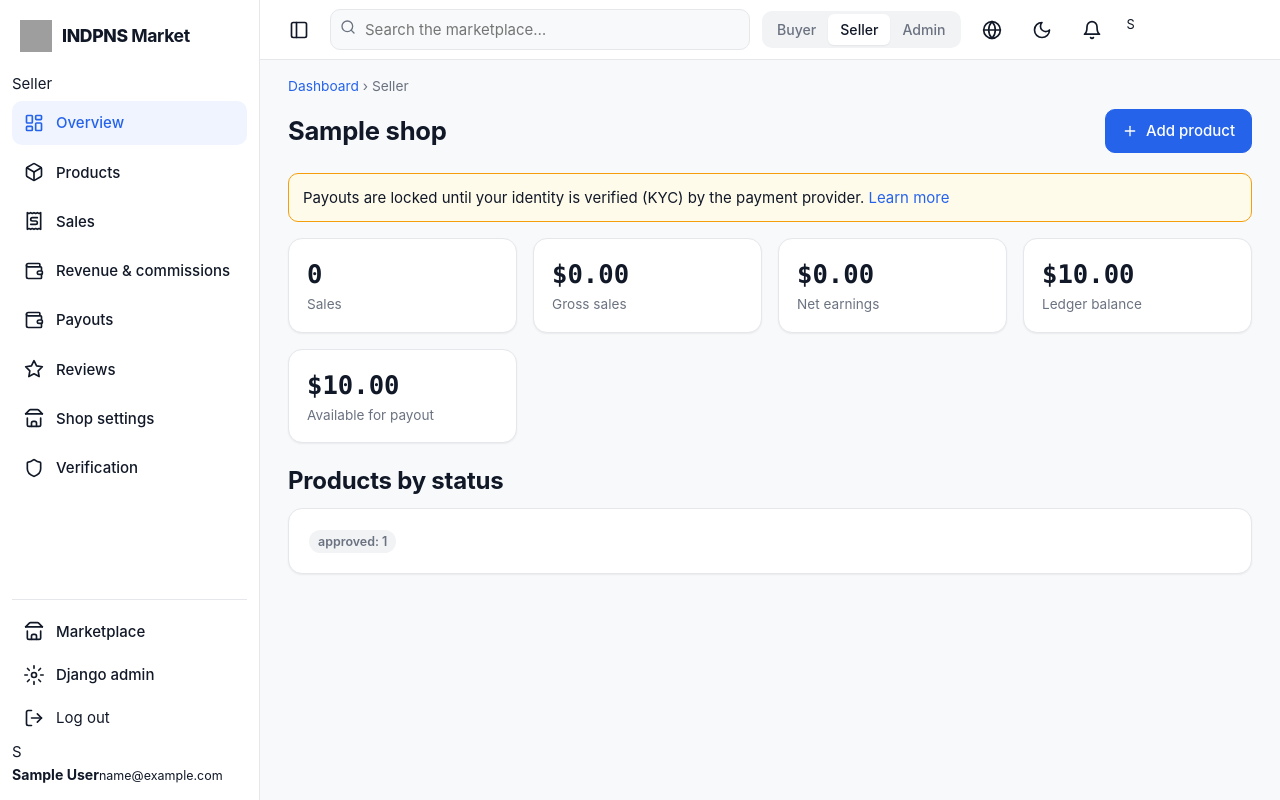
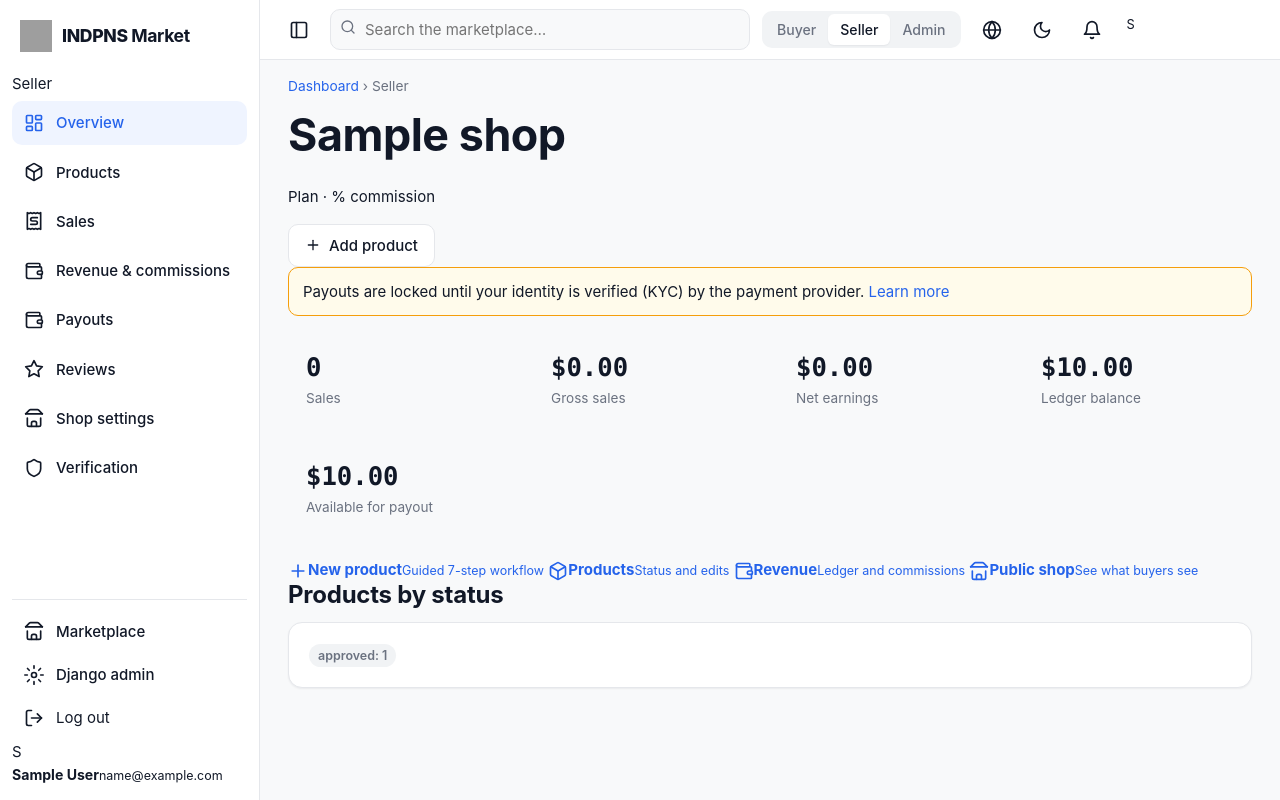
Before and after one commit to MindusX/INDPNS-MARKET, a Django app: page /dashboard/seller/ in a window 1280 px wide. Run offline with Django 5.2, Linux system fonts and the light colour scheme; a user stored in the database is signed in; tables that the repository leaves empty hold one stand-in row (values such as "Sample post"); data that the repository does not hold is empty; parts of the project's set-up code (start-up, migrations or seed data) failed here and were passed over; grey boxes are pictures that could not be loaded.

Commit message:
Add files via upload

```diff
--- a/templates/dashboard/seller/home.html
+++ b/templates/dashboard/seller/home.html
@@ -2,14 +2,17 @@
 {% load i18n core_tags %}
 {% block title %}{% trans "Seller overview" %}{% endblock %}
 {% block content %}
-<div class="page-head"><h1>{{ shop.name }}</h1><a class="btn btn-primary" href="{% url 'dashboard:product_new' %}">{% icon "plus" 16 %} {% trans "Add product" %}</a></div>
+<div class="welcome"><div><h1>{{ shop.name }}</h1><p>{% blocktrans with p=shop.plan.name c=shop.plan.commission_percent %}Plan {{ p }} · {{ c }}% commission{% endblocktrans %}</p></div><a class="btn" href="{% url 'dashboard:product_new' %}">{% icon "plus" 16 %} {% trans "Add product" %}</a></div>
 {% if problems_hint %}<div class="notice">{% trans "Payouts are locked until your identity is verified (KYC) by the payment provider." %} <a href="{% url 'dashboard:seller_verification' %}">{% trans "Learn more" %}</a></div>{% endif %}
 <div class="stats">
-<div class="card stat"><div class="v">{{ n_sales }}</div><div class="l">{% trans "Sales" %}</div></div>
-<div class="card stat"><div class="v">{{ gross|money }}</div><div class="l">{% trans "Gross sales" %}</div></div>
-<div class="card stat"><div class="v">{{ net|money }}</div><div class="l">{% trans "Net earnings" %}</div></div>
-<div class="card stat"><div class="v">{{ balance|money }}</div><div class="l">{% trans "Ledger balance" %}</div></div>
-<div class="card stat"><div class="v">{{ available|money }}</div><div class="l">{% trans "Available for payout" %}</div></div></div>
+<div class="stat"><div class="v">{{ n_sales }}</div><div class="l">{% trans "Sales" %}</div></div><div class="stat"><div class="v">{{ gross|money }}</div><div class="l">{% trans "Gross sales" %}</div></div>
+<div class="stat"><div class="v">{{ net|money }}</div><div class="l">{% trans "Net earnings" %}</div></div><div class="stat"><div class="v">{{ balance|money }}</div><div class="l">{% trans "Ledger balance" %}</div></div>
+<div class="stat"><div class="v">{{ available|money }}</div><div class="l">{% trans "Available for payout" %}</div></div></div>
+<div class="quick-actions">
+  <a class="qa" href="{% url 'dashboard:product_new' %}"><span class="ico">{% icon "plus" 20 %}</span><span><strong>{% trans "New product" %}</strong><small>{% trans "Guided 7-step workflow" %}</small></span></a>
+  <a class="qa" href="{% url 'dashboard:seller_products' %}"><span class="ico">{% icon "box" 20 %}</span><span><strong>{% trans "Products" %}</strong><small>{% trans "Status and edits" %}</small></span></a>
+  <a class="qa" href="{% url 'dashboard:seller_revenue' %}"><span class="ico">{% icon "wallet" 20 %}</span><span><strong>{% trans "Revenue" %}</strong><small>{% trans "Ledger and commissions" %}</small></span></a>
+  <a class="qa" href="{{ shop.get_absolute_url }}"><span class="ico">{% icon "store" 20 %}</span><span><strong>{% trans "Public shop" %}</strong><small>{% trans "See what buyers see" %}</small></span></a></div>
 <h2>{% trans "Products by status" %}</h2>
 <div class="card card-pad">{% for k, v in by_status.items %}<span class="badge badge-muted" style="margin-right:8px">{{ k }}: {{ v }}</span>{% empty %}<span class="muted">{% trans "No products yet" %}</span>{% endfor %}</div>
 {% endblock %}
```
